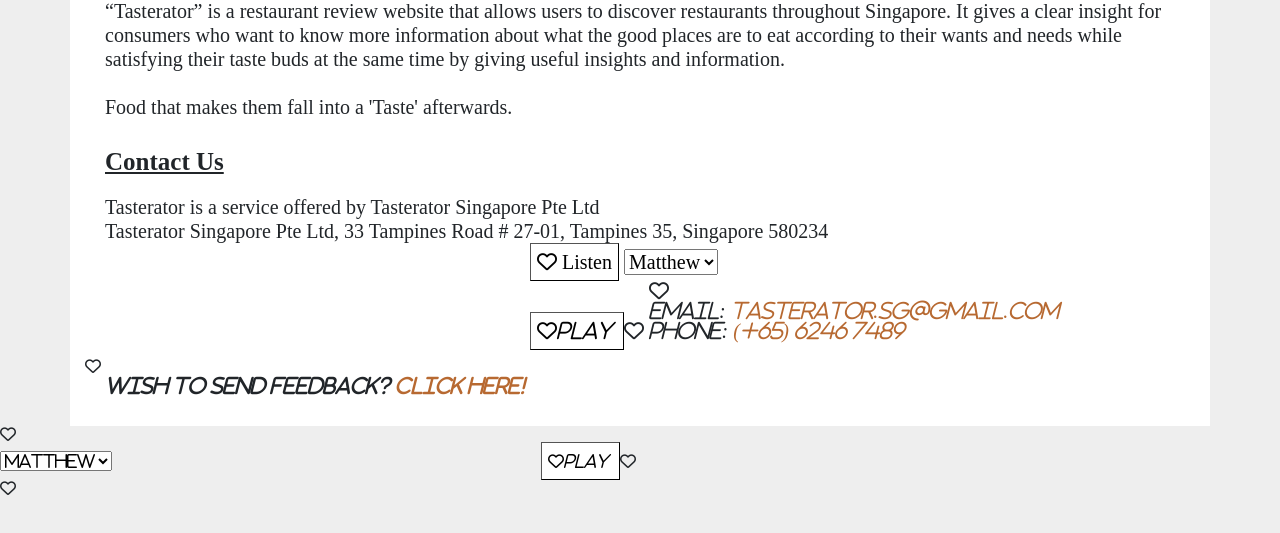
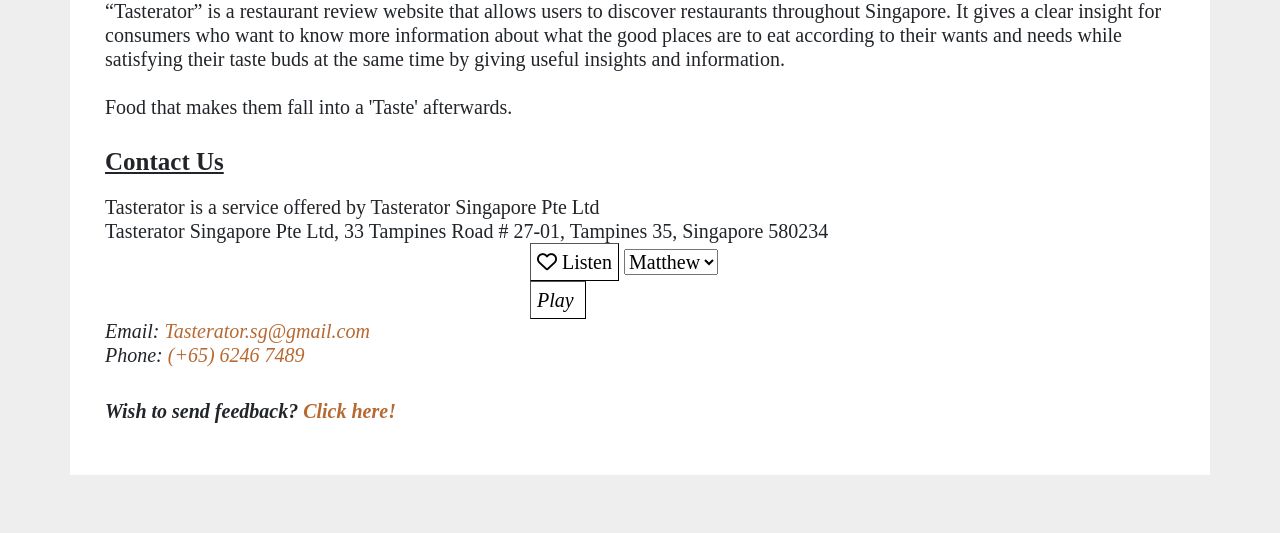
Before and after one commit to S-Vaibhaav/cloudweb, a website: page public/about.html in a window 1280 px wide. Shown: the part 309-842 px from the top of the page. Drawn offline with nearby package versions, Linux system fonts and the light colour scheme; some packages are replaced by stand-ins of ours; a script that the page names is missing.

Commit message:
Update about.html

```diff
--- a/public/about.html
+++ b/public/about.html
@@ -44,8 +44,8 @@
                     <option>Matthew</option>
                     <option>Joanna</option>
                 </select>
-                <button id="play-button" onClick="functionpolly()"style="width: fit-content; height: 38px; background-color: white; border-width: 1px; cursor: pointer; margin-left: 425px;" onclick="addDeleteFavourites()">
-                        <i class="far fa-heart" style="padding-right: 5px;"><i>Play
+                <button id="play-button" onClick="polly()"style="width: fit-content; height: 38px; background-color: white; border-width: 1px; cursor: pointer; margin-left: 425px;" onclick="addDeleteFavourites()">
+                        <i style="padding-right: 5px;"><i>Play
                     </button>
                             </span>
 
@@ -64,16 +64,6 @@
         <h5 style="font-weight: bold; padding-left: 20px; padding-bottom: 20px;"><span>Wish to send feedback? </span><span style="color: #B76931; cursor: pointer;" data-toggle="modal" data-target="#feedbackModal">Click here! </span></h5>
 
     </div>
-    <div class>
-        <div class="footer">
-                <select id="voice">
-                    <option>Matthew</option>
-                    <option>Joanna</option>
-                </select>
-
-                <button id="play-button" onClick="functionpolly()"style="width: fit-content; height: 38px; background-color: white; border-width: 1px; cursor: pointer; margin-left: 425px;" onclick="addDeleteFavourites()">
-                        <i class="far fa-heart" style="padding-right: 5px;"><i>Play</button>
-            </div>
 
 
 
```
